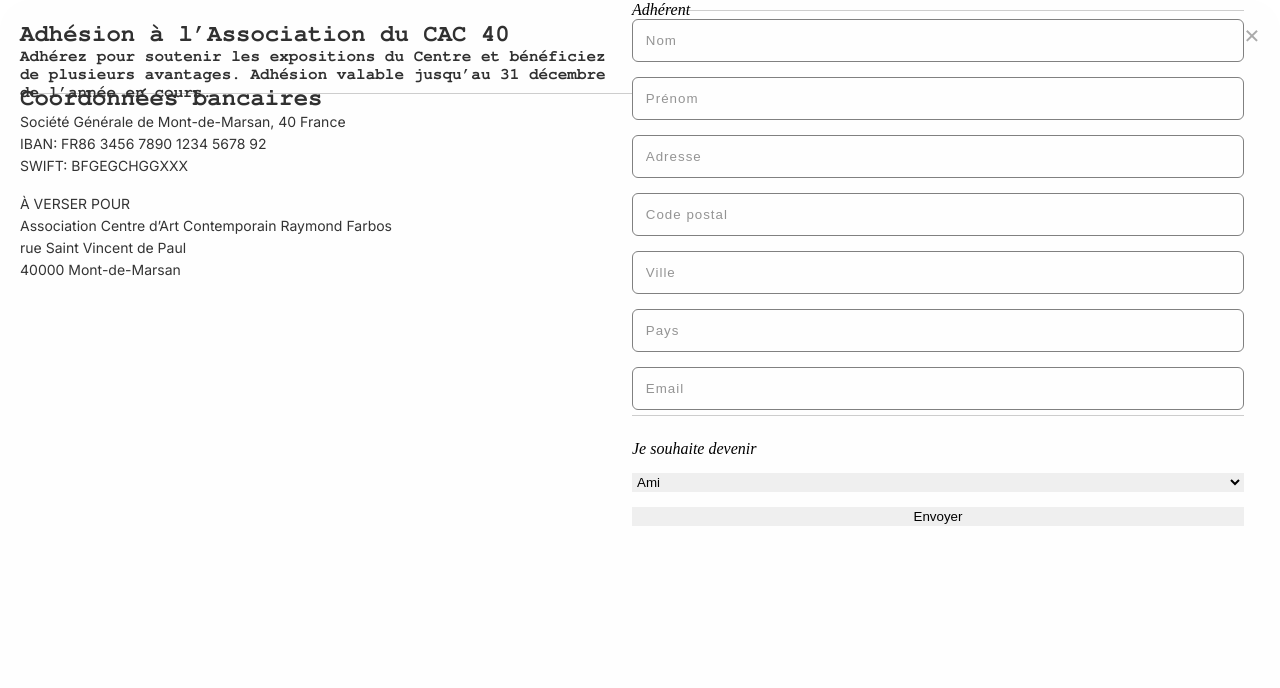
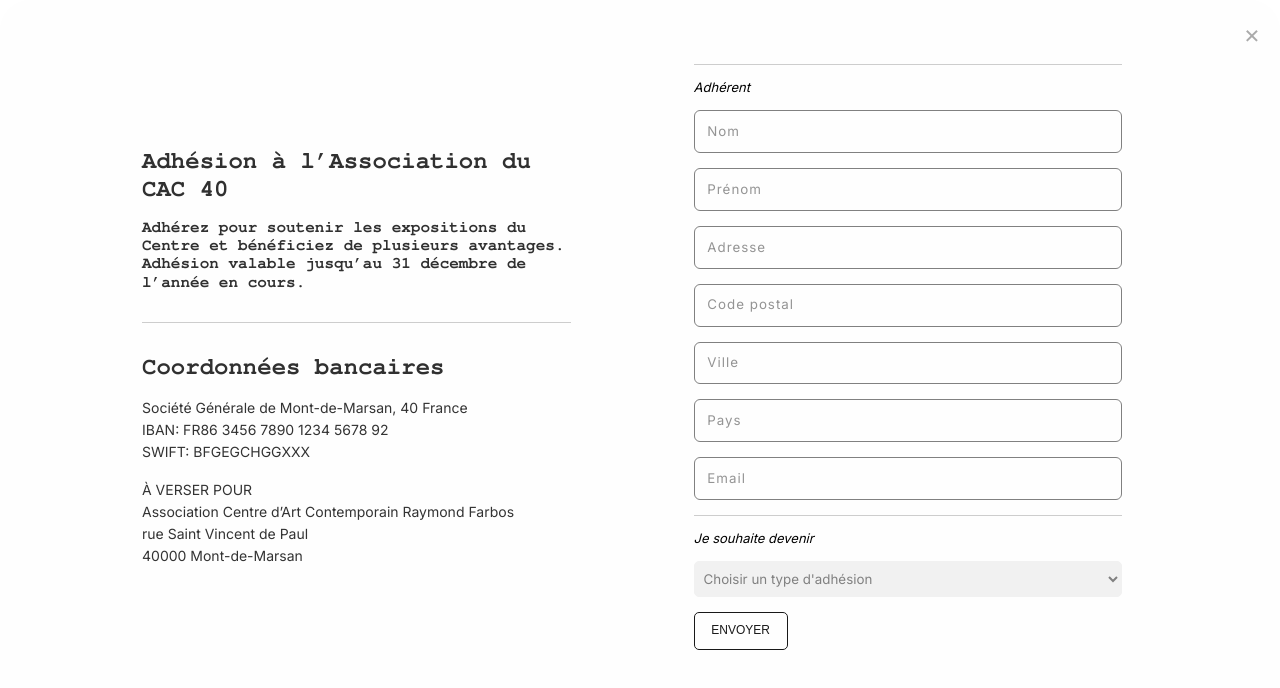
Before and after one commit to Jeffrey-pons/CAC, an Angular app in the folder client/: page /amis in a window 1280 px wide. Both pictures are taken after a click on the picture 236 px from the left and 1313 px from the top of the page. Shown: the part 913-1601 px from the top of the page. Built offline with nearby package versions, Linux system fonts and the light colour scheme.

Commit message:
Friends components front&back => finished

```diff
--- a/client/src/app/app.module.ts
+++ b/client/src/app/app.module.ts
@@ -18,6 +18,7 @@ import { ArchiveComponent } from './components/archives/archives.component';
 import { CollectionpermanenteComponent } from './components/collectionpermanente/collectionpermanente.component';
 import { NotFoundComponent } from './components/not-found/not-found.component';
 import { NextexpositionComponent } from './components/nextexposition/nextexposition.component';
+import { FriendsComponent } from './components/friends/friends.component';
 
 @NgModule({
   declarations: [
@@ -32,7 +33,8 @@ import { NextexpositionComponent } from './components/nextexposition/nextexposit
     ArchiveComponent,
     CollectionpermanenteComponent,
     NotFoundComponent,
-    NextexpositionComponent
+    NextexpositionComponent,
+    FriendsComponent
 
   ],
   imports: [
--- a/client/src/app/components/friends/friends.component.html
+++ b/client/src/app/components/friends/friends.component.html
@@ -102,7 +102,7 @@
     </div>
   </div>
 </section>
-<!-- // MODALE -->
+<!-- // MODALE CREATION MEMBER -->
 <div id="ModalMember" class="modalMember">
   <div class="modal-content">
     <span class="close">&times;</span>
@@ -126,28 +126,46 @@
         </div>
     </div>
     <div class="form-member">
-      <div class="separation-top"></div>
-      <i>Adhérent</i>
-      <form action="">
-        <input type="text" placeholder="Nom" name="Nom" id="Nom" required>
-        <input type="text" placeholder="Prénom" name="Prénom" id="Prénom" required>
-        <input type="text" placeholder="Adresse" name="Adresse" id="Adresse" required>
-        <input type="text" placeholder="Code postal" name="CP" id="CP" required>
-        <input type="text" placeholder="Ville" name="city" id="city" required>
-        <input type="text" placeholder="Pays" name="country" id="country" required>
-        <input type="email" class="form-field animation a3" placeholder="Email" name="email" id="email" required>
+
+      <form (ngSubmit)="submitCreateMemberForm()">
         <div class="separation-top"></div>
+        <i>Adhérent</i>
+        <input type="text" placeholder="Nom" name="Nom" id="Nom" [(ngModel)]="firstname" required>
+        <input type="text" placeholder="Prénom" name="Prénom" id="Prénom" [(ngModel)]="lastname" required>
+        <input type="text" placeholder="Adresse" name="Adresse" id="Adresse" [(ngModel)]="adresse" required>
+        <input type="text" placeholder="Code postal" name="CP" id="CP" [(ngModel)]="postaladresse" required>
+        <input type="text" placeholder="Ville" name="city" id="city" [(ngModel)]="city" required>
+        <input type="text" placeholder="Pays" name="country" id="country" [(ngModel)]="country" required>
+        <input type="email" class="form-field animation a3" placeholder="Email" name="email" id="email" [(ngModel)]="email" required>
+        <div class="separation-bottom"></div>
         <i>Je souhaite devenir</i>
-        <select name="adherent" id="">
+        <select name="adherent" id="" [(ngModel)]="type">
+          <option value="">Choisir un type d'adhésion</option>
           <option value="Ami">Ami</option>
           <option value="Adhérent">Adhérent</option>
           <option value="Cercle">Cercle</option>
         </select>
-        <button>Envoyer</button>
+        <button type="submit">Envoyer</button>
       </form>
     </div>
    </div>
   </div>
 
 </div>
+<!-- // MODALE REMERCIEMENT MEMBER -->
+<div id="ModalThanks" class="modalMember">
+  <div class="modal-content">
+    <div class="modalThanks">
+      <h2>Merci de votre soutien</h2>
+      <h2>Nous sommes heureux de vous compter parmi les Amis du Centre !</h2>
+    <h3>Votre carte de membre vous sera adressée par courrier dès réception de votre paiement.</h3>
+      <p>IBAN: FR86 3456 7890 1234 5678 92 <br>
+        SWIFT: BFGEGCHGGXXX</p>
+        <div class="button-modalThanks">
+        <button class="closeTwo" (click)="closeThanksModal()">Fermer</button>
+      </div>
+    </div>
+
+  </div>
+</div>
 </main>
--- a/client/src/app/components/friends/friends.component.scss
+++ b/client/src/app/components/friends/friends.component.scss
@@ -1,3 +1,5 @@
+@import '../../../styles/variables';
+
 main {
     .bloc-separation {
         padding: 0px;
@@ -131,20 +133,33 @@ main {
         transform: translate(-50%, -50%);
         border-radius: 30px;
         .modal {
+          h2 {
+            padding-bottom: 16px;
+          }
+          padding-top: 44px;
+          max-width: 980px;
+          margin: auto;
+          align-items: center;
+          display: flex;
+          gap: 123px;
           .separation-top, .separation-bottom  {
-            margin: -10px 0;
+            margin: 0;
             border-top: 1px solid rgba(148, 148, 148, 0.466);
             transition: width 333ms cubic-bezier(.4, 0, .22, 1);
           }
-          display: flex;
           .form-member {
             flex: 1;
             form {
               display: grid;
               gap: 15px;
+              i {
+                font-family: $fontParagraph;
+                font-size: 13px;
+              }
               input {
                 width: 100%;
                 letter-spacing: .075em;
+                font-family: $fontParagraph;
                 color: #2b2b2b;
                 padding: .8rem;
                 box-sizing: border-box;
@@ -152,10 +167,38 @@ main {
                 border-radius: 6px;
                 border: 1px solid grey;
               }
+              select {
+                width: 100%;
+                padding: 8px 5px;
+                border-color: #f1f1f1;
+                text-transform: none;
+                background-color: #f1f1f1;
+                border-radius: 5px;
+                font-family: $fontParagraph;
+                color: grey;
+                cursor: pointer;
+                select:focus, select:focus-visible {
+                  border:none
+                }
+              }
+              button {
+                cursor: pointer;
+                padding: 11px 6px;
+                max-width: 22%;
+                background: transparent;
+                border-radius: 5px;
+                text-transform: uppercase;
+                border: 0.5px solid black;
+                font-size: 12px;
+                opacity: 0.9;
+              }
             }
           }
           .adhesion-member {
             flex: 1;
+            .separation-bottom {
+              margin: 30px 0;
+            }
           }
           }
 
@@ -174,4 +217,46 @@ main {
         }
       }
     }
+    #ModalThanks {
+      .modal-content {
+        background-color: #fff2a8;
+        transition: opacity 0.3s ease;
+      }
+      .modalThanks {
+        display: grid;
+        gap: 0px;
+        text-align: center;
+        padding: 20px;
+        width: 100%;
+        position: absolute;
+        top: 50%;
+        left: 50%;
+        transform: translate(-50%, -50%);
+        border-radius: 30px;
+        p {
+          text-align: center;
+        }
+        h2 {
+          padding-bottom: 30px;
+        }
+        h3 {
+          padding-bottom: 15px;
+        }
+        .button-modalThanks {
+          padding-top: 30px;
+          button {
+            max-width: 8%;
+            margin-top: 10px;
+            text-align: center;
+            margin: auto;
+            padding: 10px 19px;
+            background: transparent;
+            border: 1px solid black;
+            border-radius: 5px;
+            cursor: pointer;
+          }
+        }
+
+      }
+    }
 }
--- a/client/src/app/components/friends/friends.component.ts
+++ b/client/src/app/components/friends/friends.component.ts
@@ -1,14 +1,31 @@
 import { Component, ElementRef } from '@angular/core';
+import { MemberServiceService } from '../../services/memberService/member-service.service';
 
 @Component({
   selector: 'app-friends',
-  standalone: true,
-  imports: [],
   templateUrl: './friends.component.html',
   styleUrl: './friends.component.scss'
 })
 export class FriendsComponent {
-  constructor(private el: ElementRef) {}
+  firstname: string;
+  lastname: string;
+  adresse: string;
+  postaladresse: string;
+  city: string;
+  country: string;
+  email: string;
+  type: string;
+
+  constructor(private el: ElementRef, private MemberService: MemberServiceService) {
+    this.firstname = '';
+    this.lastname = '';
+    this.adresse = '';
+    this.postaladresse = '';
+    this.city = '';
+    this.country = '';
+    this.email = '';
+    this.type = '';
+  }
 
   ngOnInit(): void {
     const links: NodeListOf<Element> = this.el.nativeElement.querySelectorAll('a[id^="register"]');
@@ -18,10 +35,13 @@ export class FriendsComponent {
 
     const displayModal = () => {
       modal.style.display = 'block';
+      document.body.classList.add('noscroll');
     };
 
     const closeModal = () => {
       modal.style.display = 'none';
+      document.body.classList.remove('noscroll');
+      this.resetFormValues();
     };
 
     links.forEach(link => {
@@ -35,16 +55,65 @@ export class FriendsComponent {
       closeModal();
     });
 
-    window.addEventListener('click', (event) => {
-      if (event.target === modal) {
-        closeModal();
-      }
-    });
-
     images.forEach(image => {
       image.addEventListener('click', () => {
         displayModal();
       });
     });
   }
+
+  submitCreateMemberForm() {
+    const formDataMember = {
+      firstname: this.firstname,
+      lastname: this.lastname,
+      adresse: this.adresse,
+      postaladresse: this.postaladresse,
+      city: this.city,
+      country: this.country,
+      email: this.email,
+      type: this.type
+    }
+    this.MemberService.createMember(formDataMember).subscribe(
+      response => {
+        const modalThanks = document.getElementById("ModalThanks");
+        if (modalThanks) {
+          modalThanks.style.display = "block";
+        } else {
+          console.error('Element "ModalThanks" not found.');
+        }
+        this.resetFormValues();
+      },
+      error => {
+        console.error('Erreur lors de la création du membre :', error);
+      }
+    );
+  }
+
+  closeThanksModal() {
+    const modalThanks = document.getElementById("ModalThanks");
+    const modalMember = document.getElementById("ModalMember");
+
+    if (modalThanks && modalMember) {
+      modalThanks.classList.add('closing');
+      modalMember.classList.add('closing');
+
+      setTimeout(() => {
+        modalThanks.style.display = "none";
+        modalMember.style.display = "none";
+        document.body.classList.remove('noscroll');
+      }, 300);
+      this.resetFormValues();
+    }
+  }
+
+  resetFormValues() {
+    this.firstname = '';
+    this.lastname = '';
+    this.adresse = '';
+    this.postaladresse = '';
+    this.city = '';
+    this.country = '';
+    this.email = '';
+    this.type = '';
+  }
 }
--- a/client/src/app/services/memberService/member-service.service.ts
+++ b/client/src/app/services/memberService/member-service.service.ts
@@ -1,6 +1,7 @@
 import { Injectable } from '@angular/core';
 import { HttpClient } from '@angular/common/http';
 import { Observable } from 'rxjs';
+
 
 @Injectable({
   providedIn: 'root'
@@ -10,7 +11,8 @@ export class MemberServiceService {
 
   constructor(private http: HttpClient) { }
 
-  getArchives(): Observable<any> {
-    return this.http.get<any[]>(`${this.apiUrl}`);
+  createMember(formDataMember: any): Observable<any> {
+    return this.http.post<any>(this.apiUrl, formDataMember);
   }
+
 }
--- a/client/src/styles/_general.scss
+++ b/client/src/styles/_general.scss
@@ -105,6 +105,10 @@ main {
   padding-bottom: 5px;
 }
 
+.noscroll {
+  overflow: hidden;
+}
+
 .card {
     cursor: pointer;
     -webkit-font-smoothing: antialiased;
```
Also changed, not shown: client/src/app/modules/back-office/login/login.component.ts (line endings or trailing spaces).
